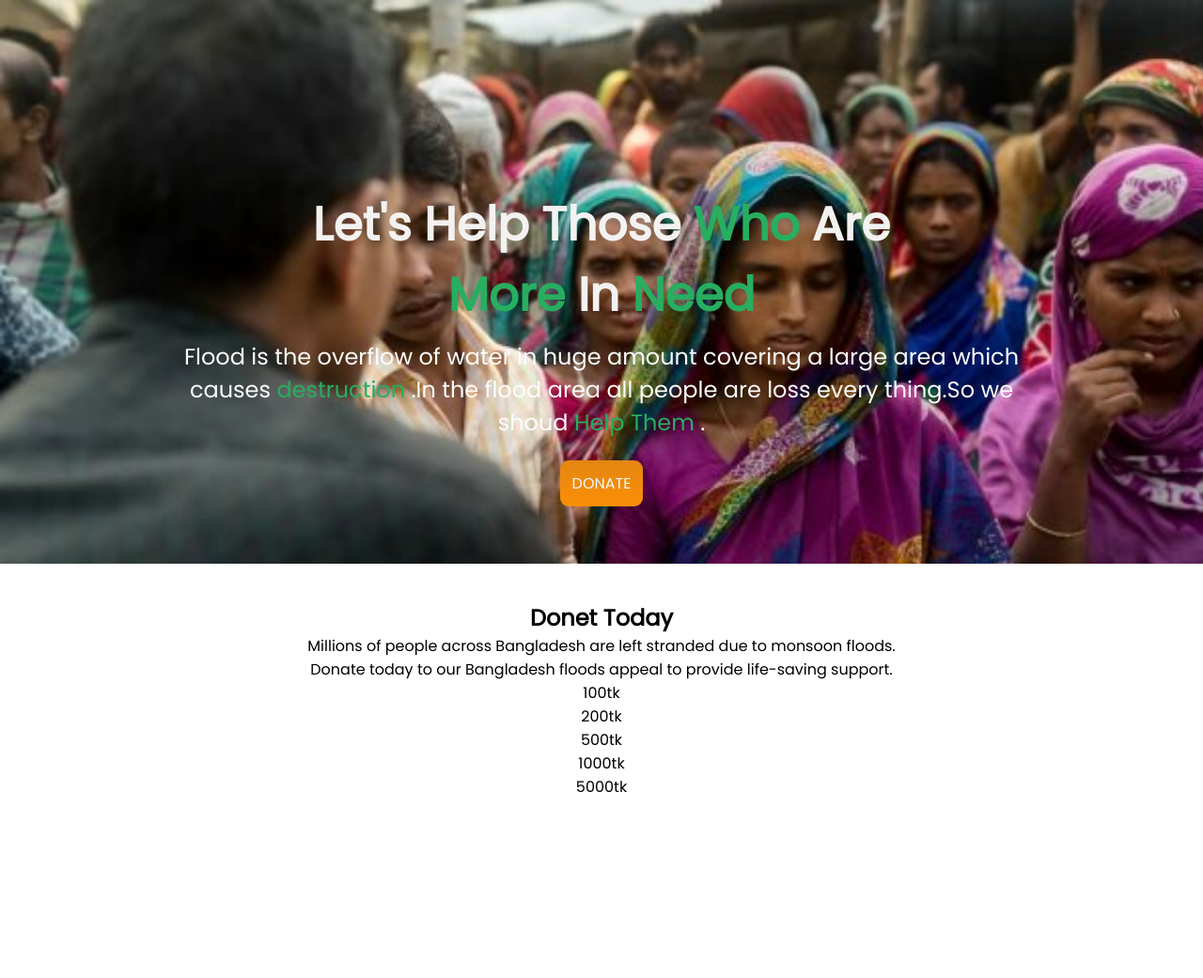
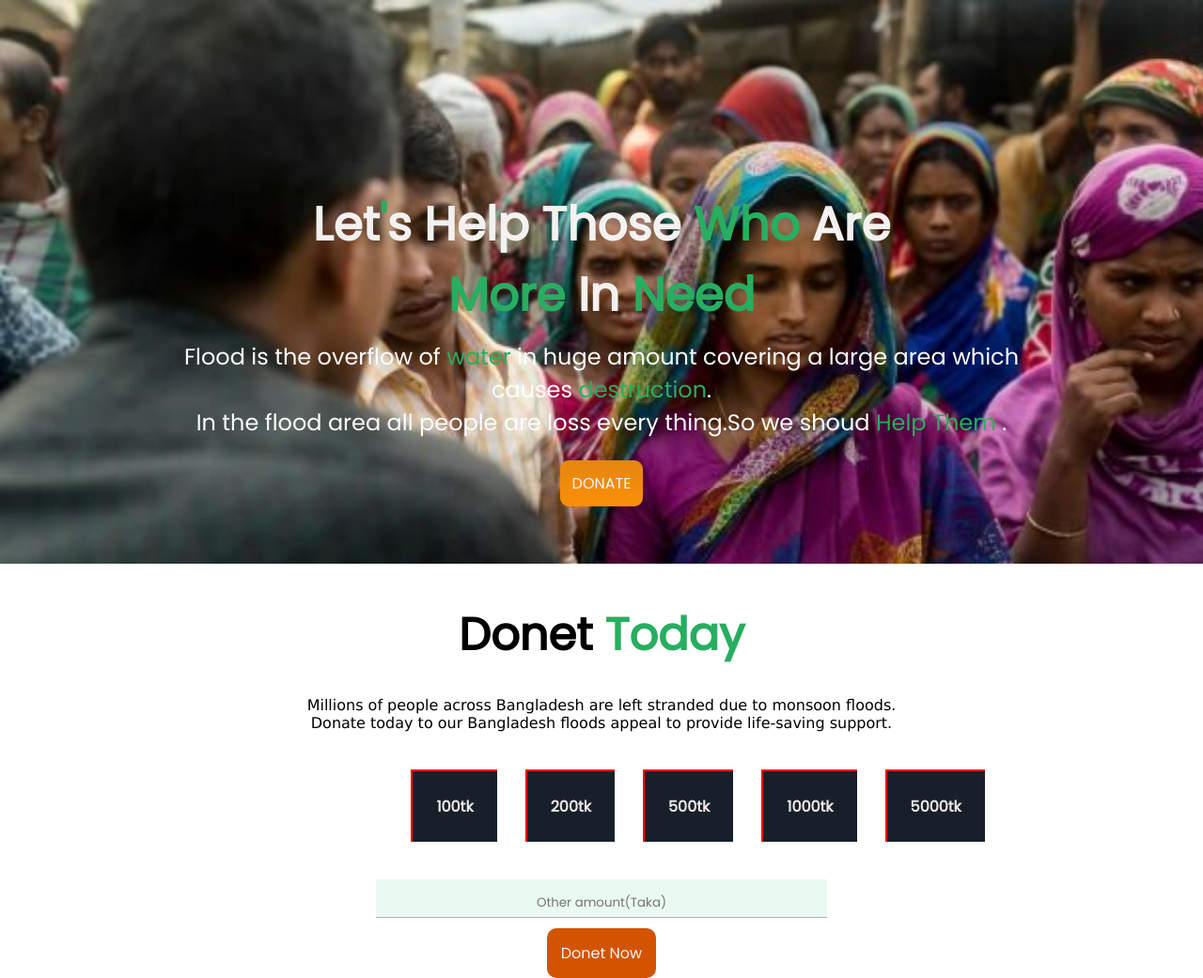
Before and after one commit to nafiurnm/flooddonet, a plain HTML site: page index.html in a window 1280 px wide. Shown: the whole page at 94% size. Before the commit the page ends 850 px from the top, so only its background shows below. Drawn offline with Linux system fonts and the light colour scheme.

Commit message:
scond second end

```diff
--- a/index.html
+++ b/index.html
@@ -17,8 +17,8 @@
     <section class="webhead">
         <div class="div1">
 
-        <h1 class="h1">Let's Help Those <span>Who</span>  Are <br> <span>More</span>  In <span>Need</span> </h1>
-        <p class="p1">Flood is the overflow of water in huge amount covering a large area which causes <span>destruction</span> .In the flood area all people are loss every thing.So we shoud <span>Help Them</span> .</p>
+        <h1 class="h1">Let<span>'</span>s Help Those <span>Who</span>  Are <br> <span>More</span>  In <span>Need</span> </h1>
+        <p class="p1">Flood is the overflow of <span>water</span>  in huge amount covering a large area which causes <span>destruction</span>.<br> In the flood area all people are loss every thing.So we shoud <span>Help Them</span> .</p>
         <a class="link1" href="">DONATE</a>
 
     </div>
@@ -30,17 +30,25 @@
     class="secondpart">
 
         <div>
-        <h1>Donet Today</h1>
-        <p>Millions of people across Bangladesh are left stranded due to monsoon floods. <br> Donate today to our Bangladesh floods appeal to provide life-saving support.</p>
+        <h1 class="secondh1" >Donet <span> Today</span> </h1>
+        <p class="secondp1">Millions of people across Bangladesh are left stranded due to monsoon floods. <br> Donate today to our Bangladesh floods appeal to provide life-saving support.</p>
         </div>
         <div class="divflex">
-            <div>100tk</div>
-            <div>200tk</div>
-            <div>500tk</div>
-            <div>1000tk</div>
-            <div>5000tk</div>
+            <div class="flexbox">100tk</div>
+            <div class="flexbox">200tk</div>
+            <div class="flexbox">500tk</div>
+            <div class="flexbox">1000tk</div>
+            <div class="flexbox">5000tk</div>
 
         </div>
+
+        <form class="from1st"  >
+
+
+            <input class="input" type="text" placeholder="Other amount(Taka)" >
+        </form>
+
+         <a class="seccondlink" href="">Donet Now</a>
 
 
 
--- a/style.css
+++ b/style.css
@@ -57,10 +57,77 @@ span {
 }
 
 /* secondpatsecondpatsecondpat */
+/* secondpatsecondpatsecondpat *//* secondpatsecondpatsecondpat */
 
 .secondpart {
     text-align: center;
-    height: 25vh;
-    /* padding: 20px 20px; */
+    height: 30vh;
+
 
 }
+
+
+.divflex{
+    display: flex;
+    margin-left: 33%;
+
+
+}
+.secondh1{
+    font-size: xxx-large;
+    margin: 29px;
+
+
+}
+.secondp1{
+ font-family: Verdana, Geneva, Tahoma, sans-serif;
+ font-weight:540 ;
+ margin: 25px;
+}
+.flexbox{
+    color: rgb(238, 232, 232);
+
+    background-color:  #17202A ;
+    padding: 25px;
+    margin: 15px;
+    box-shadow: 2px 4px .1 #A93226;
+    border-top: 2px solid #ff0606;
+    font-weight: 800;
+    border-left:2px solid #ff0606;
+    align-self: hover;
+
+
+}
+.flexbox:hover{
+    background-color:#7F8C8D;
+}
+.from1st{
+    border: none;
+}
+
+.input{
+    text-align: center;
+    background-color: #EAFAF1;
+
+  border: none;
+  border-bottom: 1px solid  #ABB2B9    ;
+  margin: 25px ;
+  background-size: cover;
+  width:60vh ;
+  height: 30px;
+  padding-top:10px;
+  outline: none;
+
+}
+.seccondlink{
+    text-decoration: none;
+    color: whitesmoke;
+    background-color: #D35400 ;
+    border-radius: 10px;
+    padding: 15px;
+
+
+
+
+
+}
```
